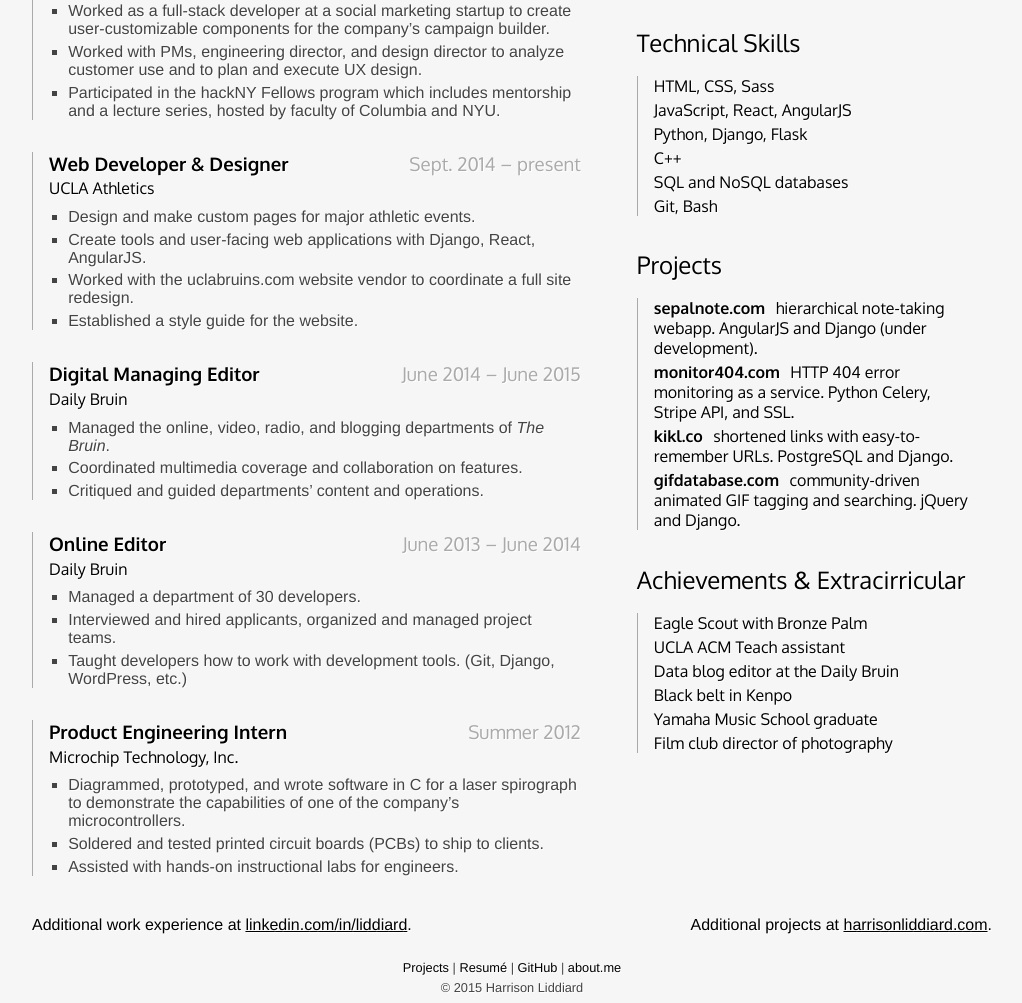
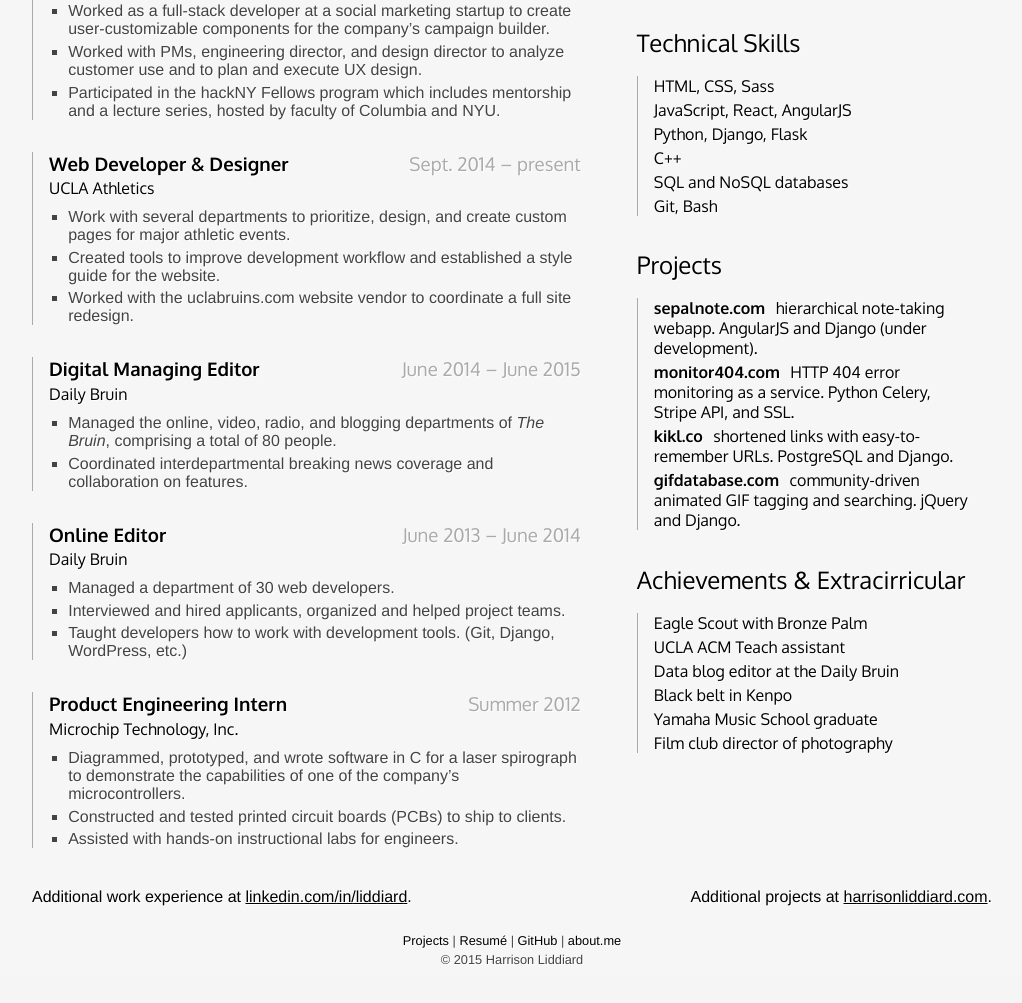
Before and after one commit to liddiard/harrisonliddiard.com, a Django app: page /resume/ in a window 1280 px wide. Shown: the part 384-1387 px from the top of the page, without its empty margins (128-1150 px from the left). After the commit the page ends 1348 px from the top, so only its background shows below. Run offline with Django 3.2, Linux system fonts and the light colour scheme; some libraries are stand-ins or nearby versions.

Commit message:
wording changes

```diff
--- a/harrisonliddiard/templates/resume.html
+++ b/harrisonliddiard/templates/resume.html
@@ -22,27 +22,25 @@
             <h3 class="position">Web Developer &amp; Designer <span class="date">Sept. 2014 &ndash; present</span></h3>
             <h4 class="company">UCLA Athletics</h4>
             <ul>
-                <li>Design and make custom pages for major athletic events.</li>
-                <li>Create tools and user-facing web applications with Django, React, AngularJS.</li>
+                <li>Work with several departments to prioritize, design, and create custom pages for major athletic events.</li>
+                <li>Created tools to improve development workflow and established a style guide for the website.</li>
                 <li>Worked with the uclabruins.com website vendor to coordinate a full site redesign.</li>
-                <li>Established a style guide for the website.</li>
             </ul>
         </div>
         <div class="item">
             <h3 class="position">Digital Managing Editor <span class="date">June 2014 &ndash; June 2015</span></h3>
             <h4 class="company">Daily Bruin</h4>
             <ul>
-                <li>Managed the online, video, radio, and blogging departments of <em>The Bruin</em>.</li>
-                <li>Coordinated multimedia coverage and collaboration on features.</li>
-                <li>Critiqued and guided departments&rsquo; content and operations.</li>
+                <li>Managed the online, video, radio, and blogging departments of <em>The Bruin</em>, comprising a total of 80 people.</li>
+                <li>Coordinated interdepartmental breaking news coverage and collaboration on features.</li>
             </ul>
         </div>
         <div class="item">
             <h3 class="position">Online Editor <span class="date">June 2013 &ndash; June 2014</span></h3>
             <h4 class="company">Daily Bruin</h4>
             <ul>
-                <li>Managed a department of 30 developers.</li>
-                <li>Interviewed and hired applicants, organized and managed project teams.</li>
+                <li>Managed a department of 30 web developers.</li>
+                <li>Interviewed and hired applicants, organized and helped project teams.</li>
                 <li>Taught developers how to work with development tools. (Git, Django, WordPress, etc.)</li>
             <ul>
         </div>
@@ -51,7 +49,7 @@
             <h4 class="company">Microchip Technology, Inc.</h4>
             <ul>
                 <li>Diagrammed, prototyped, and wrote software in C for a laser spirograph to demonstrate the capabilities of one of the company&rsquo;s microcontrollers.</li>
-                <li>Soldered and tested printed circuit boards (PCBs) to ship to clients.</li>
+                <li>Constructed and tested printed circuit boards (PCBs) to ship to clients.</li>
                 <li>Assisted with hands-on instructional labs for engineers.</li>
             </ul>
         </div>
```
